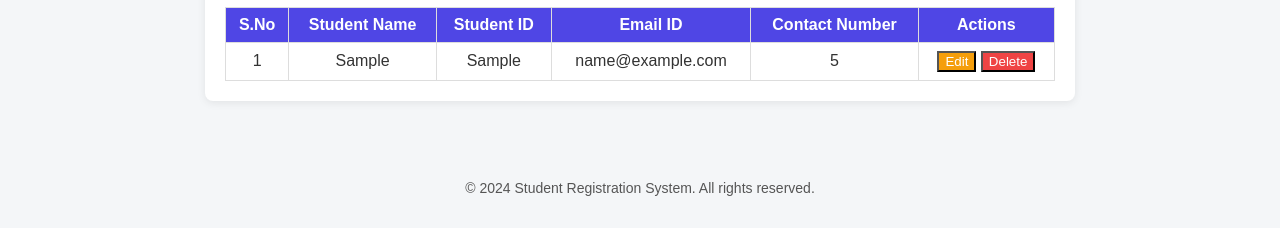
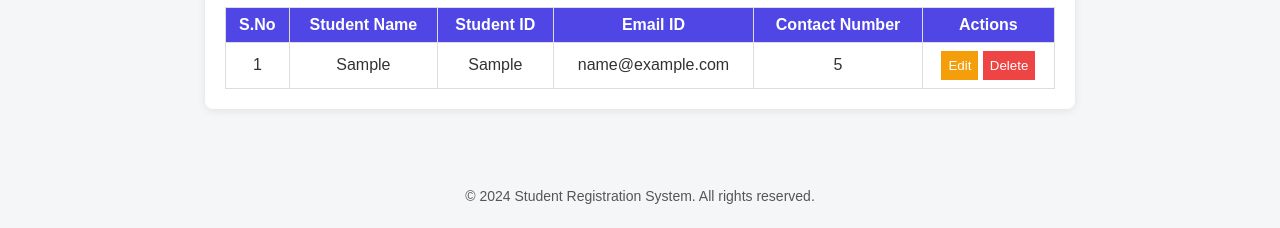
Before and after one commit to chandanpradhan029/Student-Registration-System, a plain HTML site: page index.html in a window 1280 px wide. Both pictures are taken after typing "Sample", "Sample", "name@example.com", "5" into the empty fields and a click on the button "Add Student". Shown: the part 700-928 px from the top of the page. Drawn offline with Linux system fonts and the light colour scheme.

Commit message:
student registeration system

```diff
--- a/styles.css
+++ b/styles.css
@@ -123,11 +123,16 @@ body {
 .btn-edit {
   background: #f59e0b;
   color: white;
+  border: none;
+  padding: 7px;
+
 }
 
 .btn-delete {
   background: #ef4444;
   color: white;
+  border: none;
+  padding: 7px;
 }
 
 /* ================= FOOTER ================= */
```
Also changed, not shown: 1 other file.
